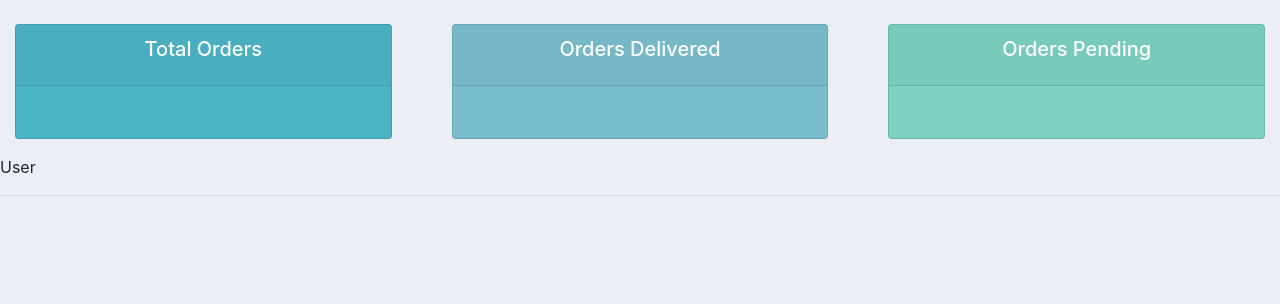
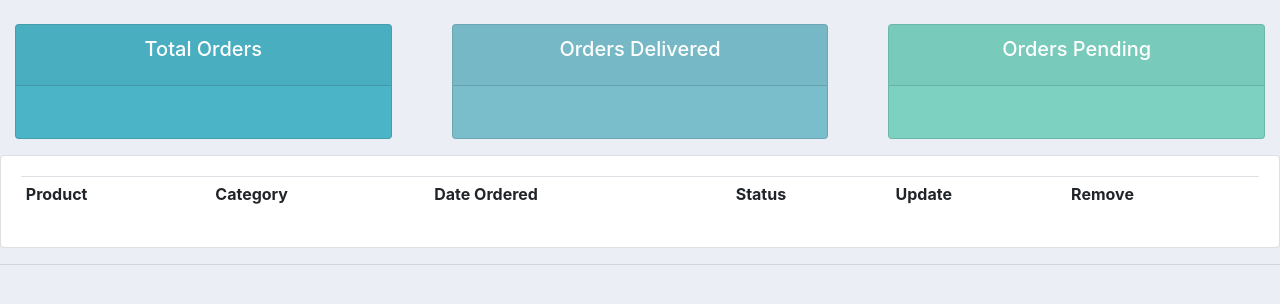
Before and after one commit to ulugbekabirov/djangoSRM, a Django app: page /user/ in a window 1280 px wide. Shown: the part 56-360 px from the top of the page. Run offline with Django 3.2, Linux system fonts and the light colour scheme; a user stored in the database is signed in; lists and menus that the app fills with data are empty; some libraries are stand-ins or nearby versions.

Commit message:
rendered orders of customer

```diff
--- a/accounts/templates/accounts/user.html
+++ b/accounts/templates/accounts/user.html
@@ -2,5 +2,30 @@
 
 {% block content %}
     {% include "accounts/status.html" %}
-    <p>User</p>
+<div class="row">
+	<div class="col-md">
+		<div class="card card-body">
+			<table class="table table-sm">
+				<tr>
+					<th>Product</th>
+					<th>Category</th>
+					<th>Date Ordered</th>
+					<th>Status</th>
+					<th>Update</th>
+					<th>Remove</th>
+				</tr>
+                {% for order in orders %}
+                <tr>
+                    <td>{{ order.product.name }} </td>
+                    <td>{{ order.product.category }}</td>
+                    <td>{{ order.date_created }}</td>
+                    <td>{{ order.status }}</td>
+                    <td><a class="btn btn-sm btn-info" href="{% url "updateOrder" order.id %}?next={{ request.path }}">Update</a></td>
+                    <td><a class="btn btn-sm btn-danger"href="{% url 'deleteOrder' order.id %}?next={{ request.path }}">Remove</a> </td>
+                </tr>
+                {% endfor %}
+			</table>
+		</div>
+	</div>
+</div>
 {% endblock %}
```
